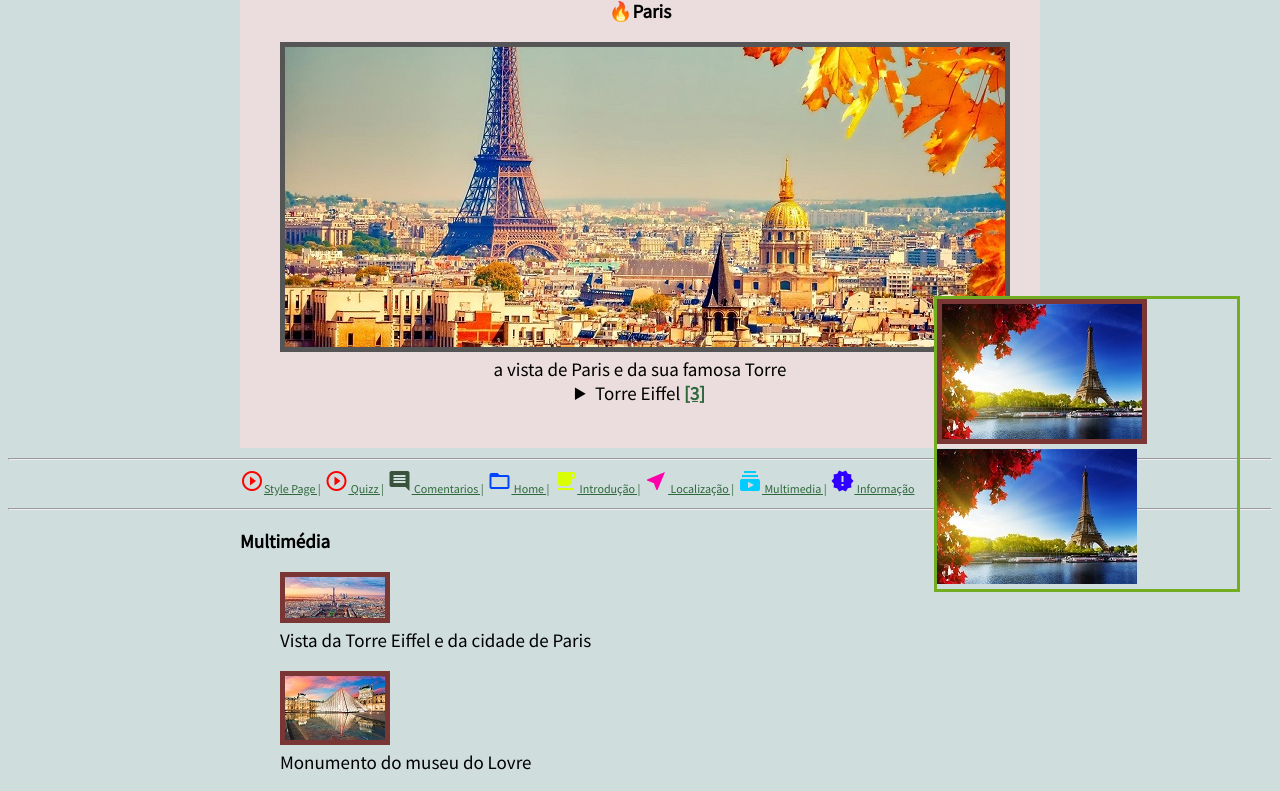
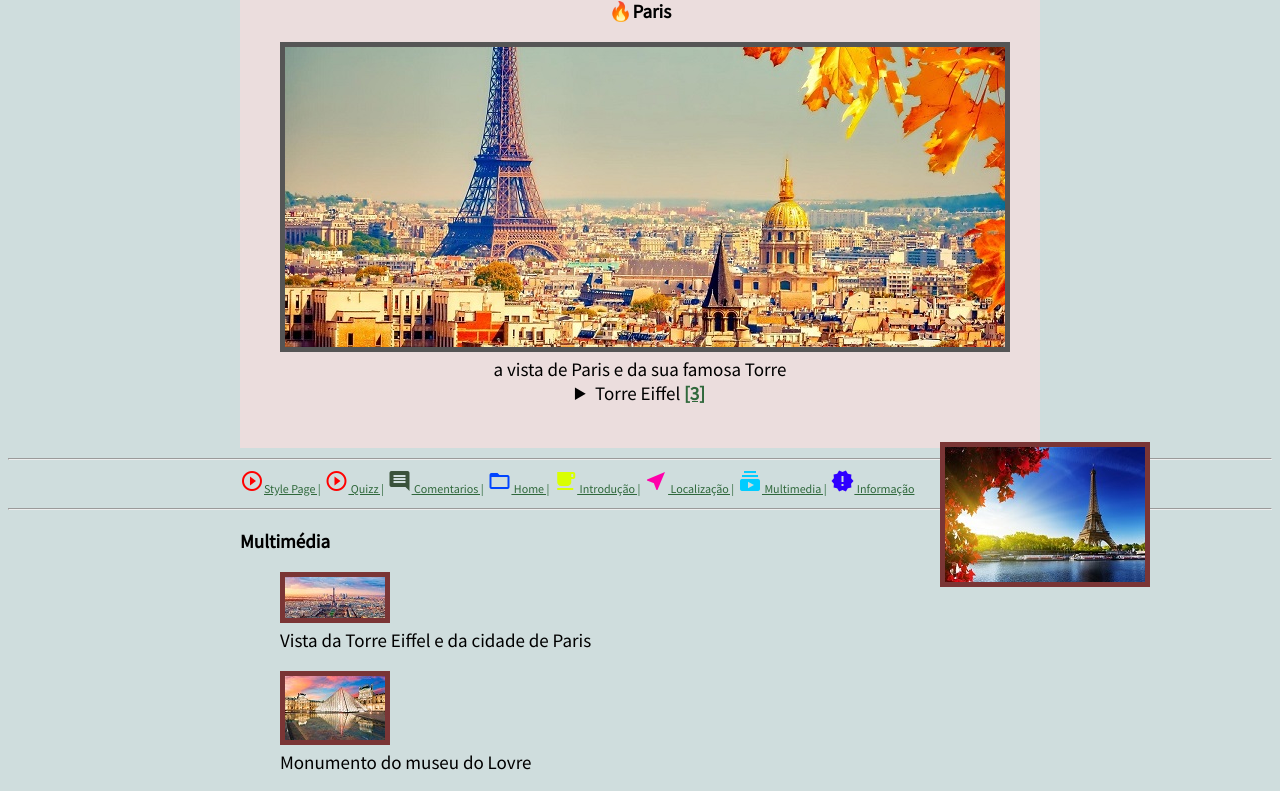
Before and after one commit to claudio-21902813/pw-lab, a PHP site: page /lab4/multimedia.html in a window 1280 px wide. Shown: the part 189-980 px from the top of the page. Run offline with PHP 8.4, Linux system fonts and the light colour scheme.

Commit message:
lab 4 desenvolvimento

```diff
--- a/lab4/estilos.css
+++ b/lab4/estilos.css
@@ -188,5 +188,4 @@ img.relativo {
         bottom: 0;
         right: 0;
         width: 300px;
-        border: 3px solid #73AD21;
   }
--- a/lab4/multimedia.html
+++ b/lab4/multimedia.html
@@ -25,7 +25,6 @@
 
   <figure class="outro">
     <a target="cabecalho"><img src="imagens/imagemTeste.jpg" alt="foto de Paris"></a>
-    <img src="imagens/imagemTeste.jpg"><br>
   </figure>
 
 
```
